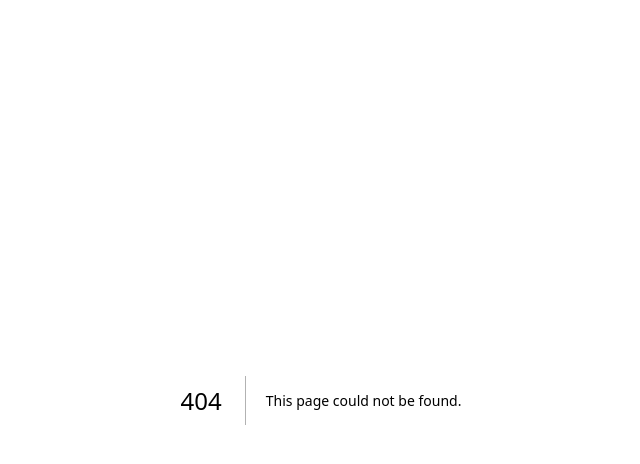
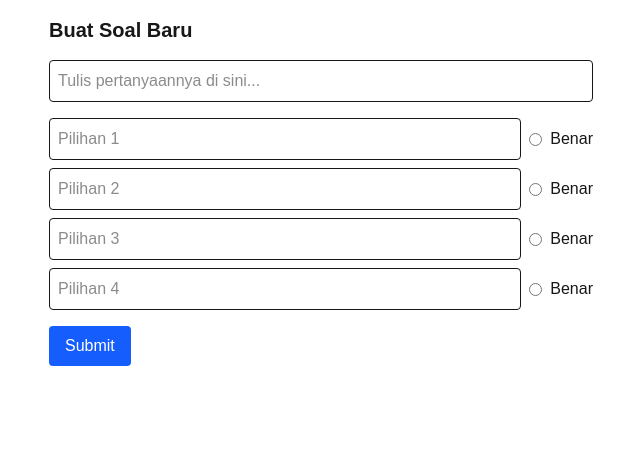
Before and after one commit to Oilla/uas-web, a Next.js app: page /admin/create-quiz in a window 1280 px wide. Before the commit this address had no page. Shown: the top 464 px of the page, without its empty margins (319-959 px from the left). Built offline with nearby package versions, Linux system fonts and the light colour scheme.

Commit message:
added quiz page & admin quiz page

```diff
--- /dev/null
+++ b/src/app/admin/create-quiz/page.tsx
@@ -0,0 +1,71 @@
+'use client';
+import { useState } from 'react';
+
+export default function AdminPage() {
+  const [question, setQuestion] = useState('');
+  const [choices, setChoices] = useState(['', '', '', '']);
+  const [correctIndex, setCorrectIndex] = useState<number | null>(null);
+  const [success, setSuccess] = useState(false);
+
+  const handleSubmit = async () => {
+    if (!question || correctIndex === null || choices.some(c => c.trim() === '')) {
+      alert("Lengkapi semua kolom dan tandai jawaban benar!");
+      return;
+    }
+
+    await fetch('https://6858c221138a18086dfbc0bb.mockapi.io/questions', {
+      method: 'POST',
+      headers: { 'Content-Type': 'application/json' },
+      body: JSON.stringify({
+        question,
+        choices,
+        correctIndex
+      })
+    });
+
+    setQuestion('');
+    setChoices(['', '', '', '']);
+    setCorrectIndex(null);
+    setSuccess(true);
+    setTimeout(() => setSuccess(false), 2000);
+  };
+
+  return (
+    <div className="p-4 max-w-xl mx-auto">
+      <h2 className="text-xl font-bold mb-4">Buat Soal Baru</h2>
+      <input
+        className="w-full p-2 border rounded mb-4"
+        placeholder="Tulis pertanyaannya di sini..."
+        value={question}
+        onChange={e => setQuestion(e.target.value)}
+      />
+      {choices.map((choice, i) => (
+        <div key={i} className="flex items-center gap-2 mb-2">
+          <input
+            className="flex-1 p-2 border rounded"
+            placeholder={`Pilihan ${i + 1}`}
+            value={choice}
+            onChange={e => {
+              const newChoices = [...choices];
+              newChoices[i] = e.target.value;
+              setChoices(newChoices);
+            }}
+          />
+          <input
+            type="radio"
+            checked={correctIndex === i}
+            onChange={() => setCorrectIndex(i)}
+          />
+          <span>Benar</span>
+        </div>
+      ))}
+      <button
+        onClick={handleSubmit}
+        className="bg-blue-600 text-white px-4 py-2 rounded mt-2"
+      >
+        Submit
+      </button>
+      {success && <p className="text-green-600 mt-2">Soal berhasil disimpan!</p>}
+    </div>
+  );
+}
--- /dev/null
+++ b/src/app/quiz/page.tsx
@@ -0,0 +1,68 @@
+'use client';
+import { useEffect, useState } from 'react';
+
+type Question = {
+id: string;
+question: string;
+choices: string[];
+correctIndex: number;
+};
+
+export default function QuizPage() {
+const [questions, setQuestions] = useState<Question[]>([]);
+const [index, setIndex] = useState(0);
+const [selected, setSelected] = useState<number | null>(null);
+const [feedback, setFeedback] = useState("");
+const [score, setScore] = useState(0);
+
+useEffect(() => {
+    fetch('https://6858c221138a18086dfbc0bb.mockapi.io/questions')
+    .then(res => res.json())
+    .then(data => setQuestions(data));
+}, []);
+
+const handleNext = () => {
+    if (selected === questions[index].correctIndex) {
+    setScore(score + 1);
+    setFeedback("✅ Benar!");
+    } else {
+    setFeedback("❌ Salah!");
+    }
+
+    setTimeout(() => {
+    setFeedback("");
+    setSelected(null);
+    setIndex(index + 1);
+    }, 1000);
+};
+
+if (questions.length === 0) return <p>Loading...</p>;
+if (index >= questions.length) return <p>Selesai! Skor kamu: {score}/{questions.length}</p>;
+
+const q = questions[index];
+
+return (
+    <div className="p-4 max-w-xl mx-auto">
+    <h2 className="text-xl font-bold mb-4">{q.question}</h2>
+    <div className="grid gap-2 mb-4">
+        {q.choices.map((choice, i) => (
+        <button
+            key={i}
+            onClick={() => setSelected(i)}
+            className={`p-2 border rounded ${selected === i ? 'bg-blue-500 text-white' : 'bg-white'}`}
+        >
+            {choice}
+        </button>
+        ))}
+    </div>
+    <button
+        onClick={handleNext}
+        disabled={selected === null}
+        className="bg-green-600 text-white px-4 py-2 rounded"
+    >
+        Next
+    </button>
+    {feedback && <p className="mt-2">{feedback}</p>}
+    </div>
+);
+}
```
